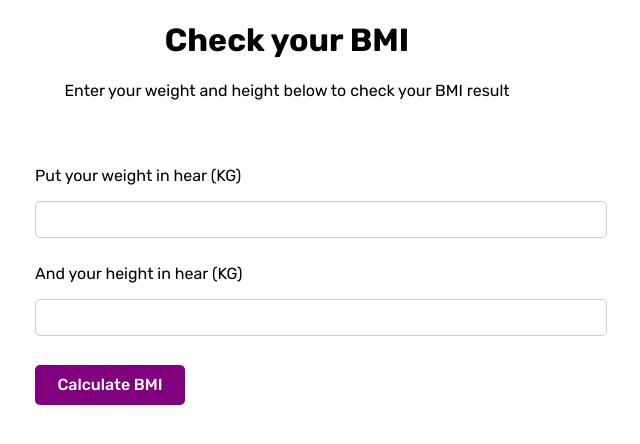
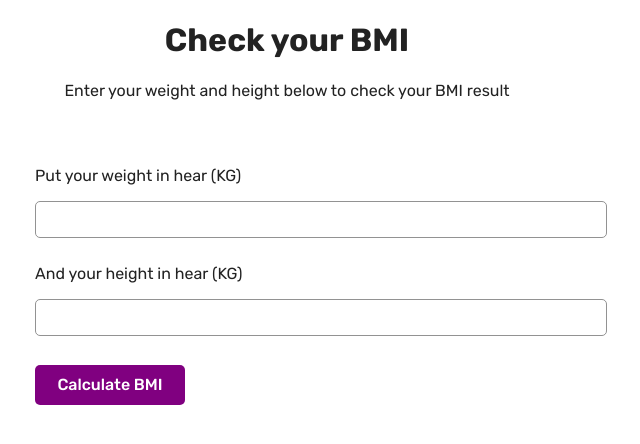
Before and after one commit to Nandazzz/BMI-Calculator, a plain HTML site: page index.html in a window 1280 px wide. Shown: the whole page, without its empty margins (353-993 px from the left). Drawn offline with Linux system fonts and the light colour scheme.

Commit message:
revisi color

```diff
--- a/style.css
+++ b/style.css
@@ -6,18 +6,22 @@ body {
 
 h1 {
   text-align: center;
+  color: #222222;
 }
 
 p {
   text-align: center;
+  color: #222222;
 }
 
 .weight-title {
   text-align: start;
+  color: #222222;
 }
 
 .height-title {
   text-align: start;
+  color: #222222;
 }
 
 form {
@@ -31,7 +35,7 @@ input[type="number"] {
   padding: 10px;
   margin-bottom: 10px;
   border-radius: 5px;
-  border: 1px solid #ccc;
+  border: 1px solid #929292;
   width: 550px;
 }
 input[type="submit"] {
```
